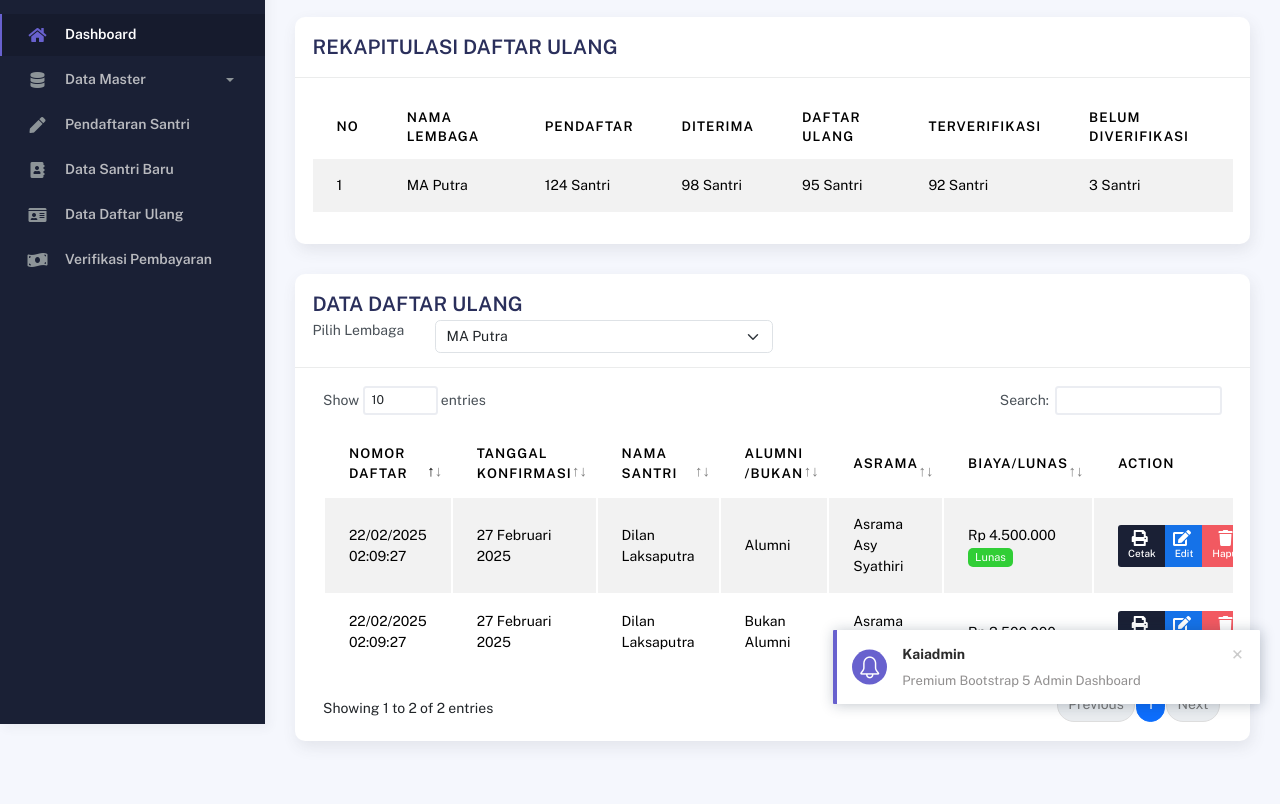
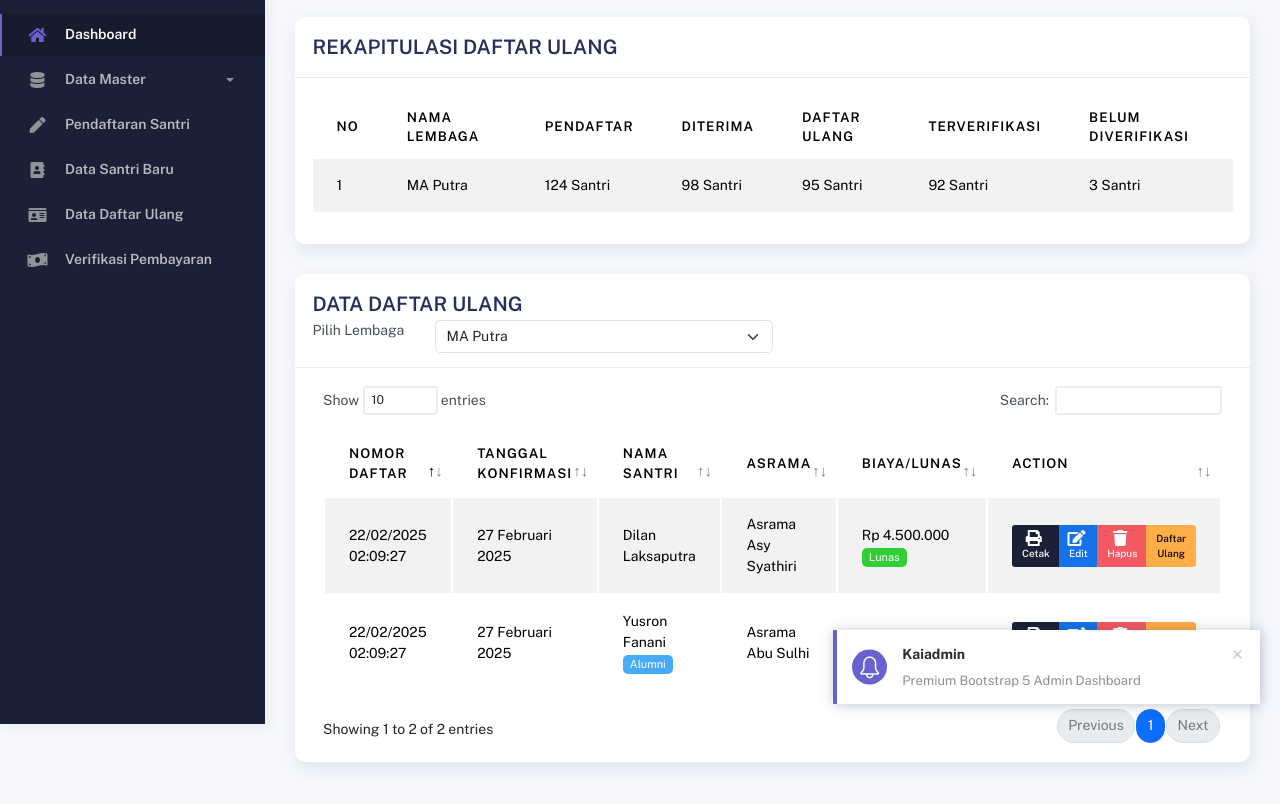
Before and after one commit to Al-Aziziyah/KaiAdmin-psb, a plain HTML site: page data-daftar-ulang.html in a window 1280 px wide. Shown: the part 76-880 px from the top of the page. Drawn offline with nearby package versions, Linux system fonts and the light colour scheme.

Commit message:
add badges for alumni

```diff
--- a/data-daftar-ulang.html
+++ b/data-daftar-ulang.html
@@ -340,7 +340,6 @@
                             <th>Nomor Daftar</th>
                             <th>Tanggal Konfirmasi</th>
                             <th>Nama Santri</th>
-                            <th>Alumni /Bukan</th>
                             <th>Asrama</th>
                             <th>Biaya/Lunas</th>
                             <th>Action</th>
@@ -350,8 +349,8 @@
                           <tr>
                             <td>22/02/2025 02:09:27</td>
                             <td>27 Februari 2025</td>
-                            <td>Dilan Laksaputra</td>
-                            <td>Alumni</td>
+                            <td>Dilan Laksaputra
+                            </td>
                             <td>Asrama Asy Syathiri</td>
                             <td>Rp 4.500.000
                               <span class="badge badge-success">Lunas</span>
@@ -387,8 +386,9 @@
                           <tr>
                             <td>22/02/2025 02:09:27</td>
                             <td>27 Februari 2025</td>
-                            <td>Dilan Laksaputra</td>
-                            <td>Bukan Alumni</td>
+                            <td>Yusron Fanani
+                              <span class="badge badge-info">Alumni</span>
+                            </td>
                             <td>Asrama Abu Sulhi</td>
                             <td>Rp 3.500.000</td>
                             <td>
```
Lines whose indentation alone changed are shown as unchanged.
